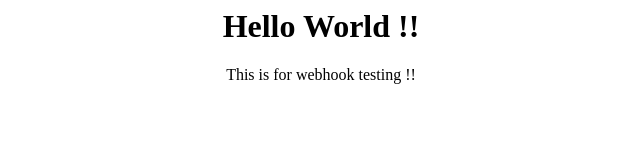
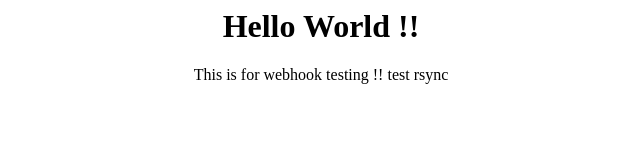
Before and after one commit to kunal-ys/grras-project-1, a plain HTML site: page index.html in a window 1280 px wide. Shown: the full height of the page, 319-959 px from the left. Drawn offline with Linux system fonts and the light colour scheme.

Commit message:
Update index.html

```diff
--- a/index.html
+++ b/index.html
@@ -1,3 +1,5 @@
 <center><h1>Hello World !!</h1><center>
 
   This is for webhook testing !!
+
+  test rsync
```
